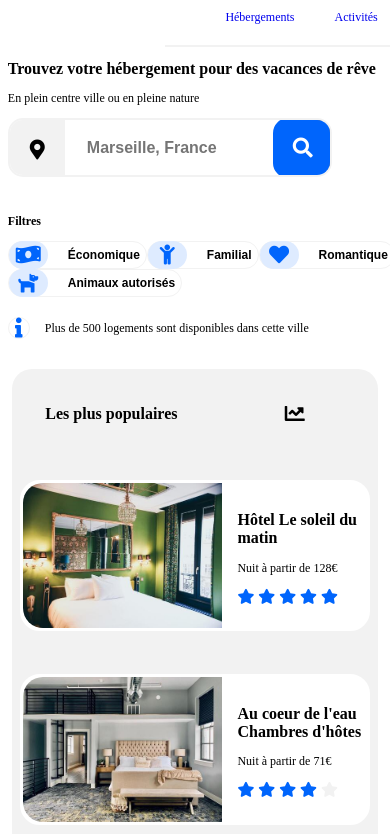
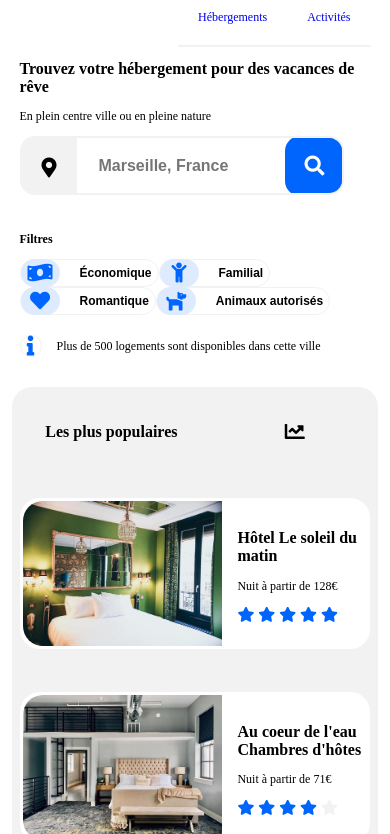
Before and after one commit to quidamnesia/P2_dabancourt_hermeline, a plain HTML site: page index.html in a window 390 px wide. Shown: the part 60-894 px from the top of the page. Drawn offline with Linux system fonts and the light colour scheme; files whose address does not match are found by name; a web font is replaced by a local one.

Commit message:
correction

```diff
--- a/style.css
+++ b/style.css
@@ -520,9 +520,9 @@ figure img {
     }
 
     header {
-        padding: 2%;
-        width: 100%;
+        width: 90%;
         padding-bottom: 150px;
+        margin: auto;
     }
 
     header .navigation {
@@ -535,6 +535,8 @@ figure img {
         position: relative;
         border-bottom: 2px solid #f2f2f2;
         border-spacing: 20px;
+        padding-left: 0%;
+        margin: auto 0;
     }
 
     .navigation li:hover {
@@ -683,6 +685,7 @@ figure img {
         display: flex;
         flex-direction: column;
         height: auto;
+        padding-bottom: 200px;
     }
 
 
```
